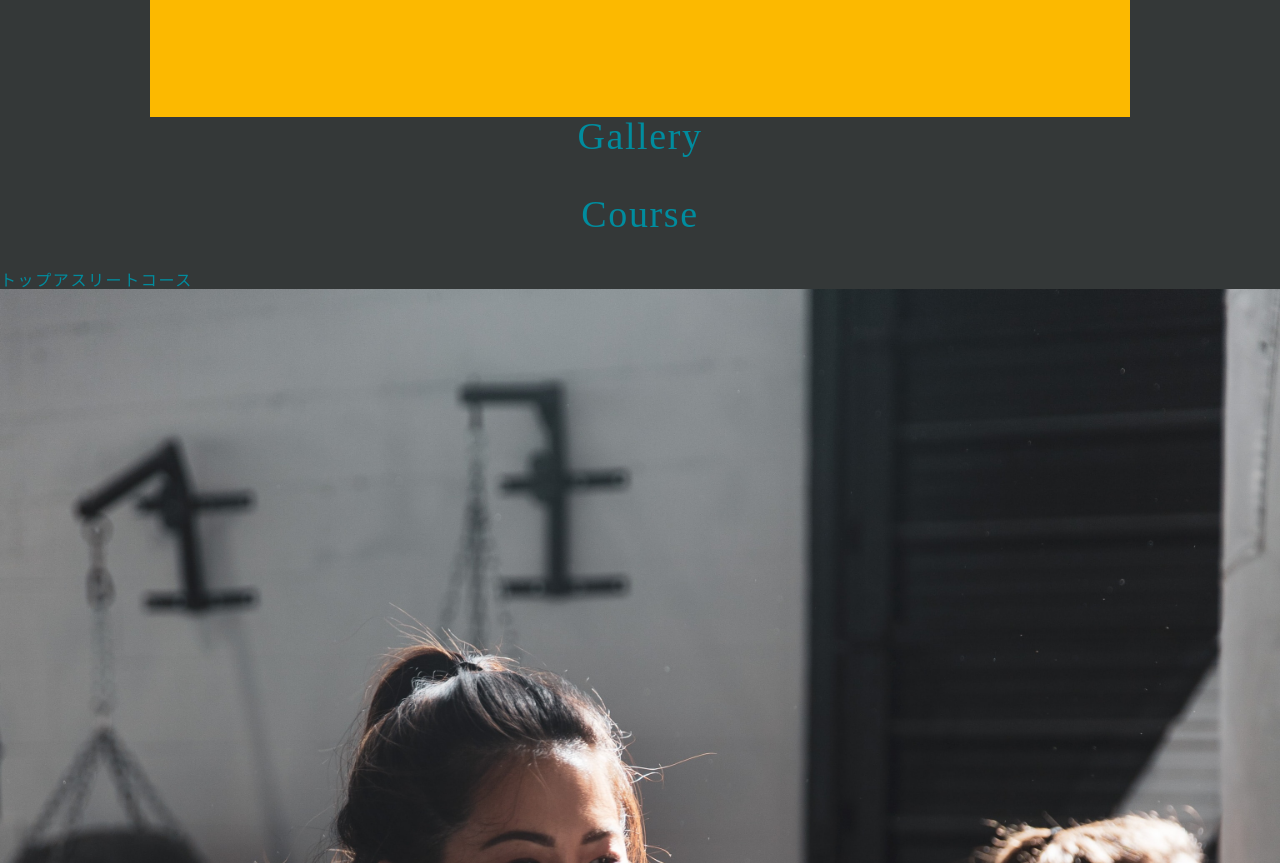
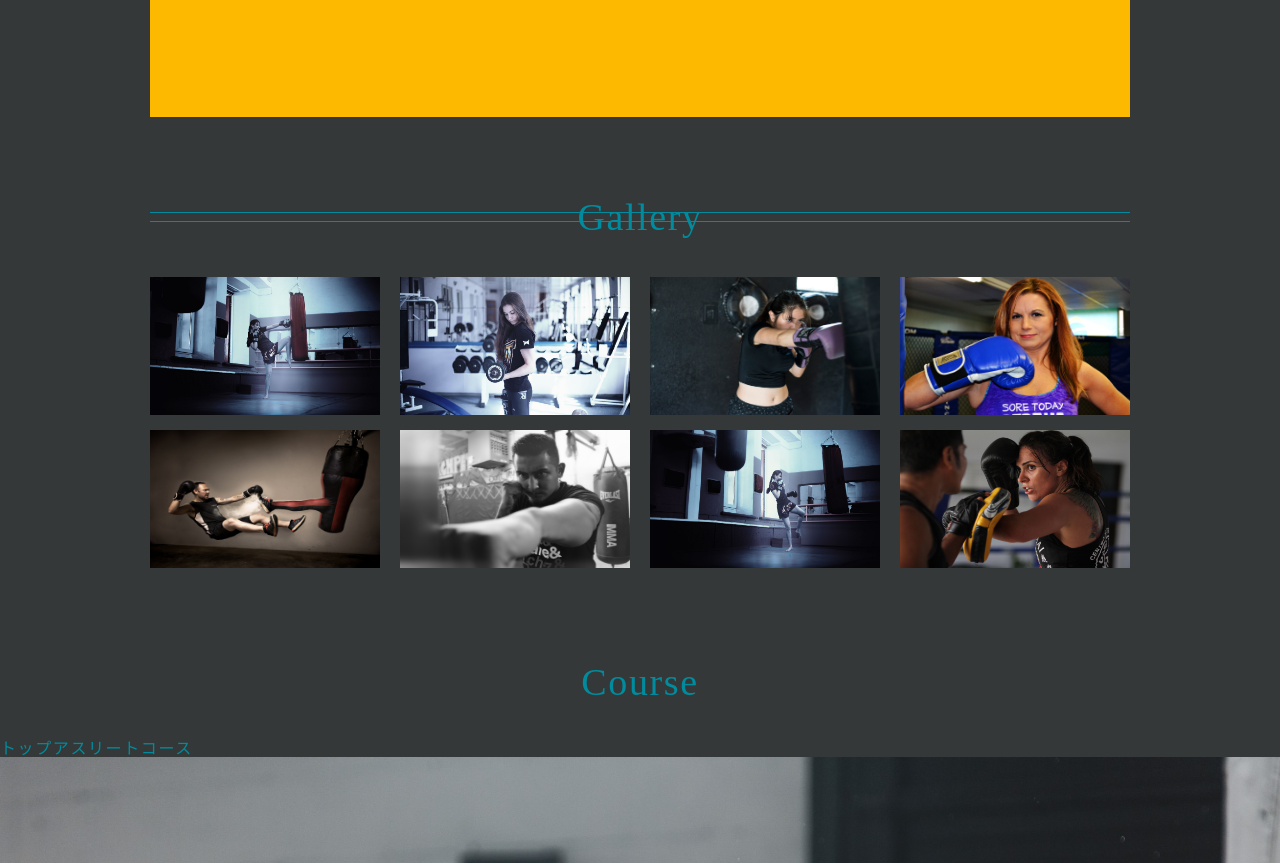
Before and after one commit to i994114/Boxing_practics, a plain HTML site: page index.html in a window 1280 px wide. Shown: the part 1285-2148 px from the top of the page. Drawn offline with nearby package versions, Linux system fonts and the light colour scheme; a web font is replaced by a local one.

Commit message:
gallery部分のfloatによる横並びを実装

```diff
--- a/index.html
+++ b/index.html
@@ -81,13 +81,13 @@
             </li>
             <li class="c-news__item">
               <a class="c-news--item--link">
-                <span class="c-news__date">2022/11/5<br></span>
+                <span class="c-news__date">2022/11/05<br></span>
                 <span class="c-news__topic">新規イベント情報追加</span>
               </a>
             </li>
             <li class="c-news__item">
               <a class="c-news--item--link">
-                <span class="c-news__date">2022/11/3<br></span>
+                <span class="c-news__date">2022/11/03<br></span>
                 <span class="c-news__topic">メニュー増設</span>
               </a>
             </li>
@@ -116,35 +116,51 @@
       </section>
 
       <!-- ギャラリー -->
-      <section class="c-gallery" id="gallery">
+      <section class="c-container c-container__ornament" id="gallery">
         <h2 class="c-container--title">Gallery</h2>
         <div class="c-container__body">
-          <!--
-          <a href="" class="c-gallery">
-            <img class="c-gallery--img" src="./images/course1.jpg" alt="">
+          <div class="c-gallery__group c-gallery__group--float">
+            <a href="" class="c-gallery c-gallery__staff">
+              <div class="c-gallery__boby">
+                <img class="c-gallery--img" src="./images/gallery1.jpg" alt="">
+              </div>
             </a>
-            <a href="" class="c-gallery">
-            <img class="c-gallery--img" src="./images/course2.jpg" alt="">
+            <a href="" class="c-gallery c-gallery__staff">
+              <div class="c-gallery__boby">
+                <img class="c-gallery--img" src="./images/gallery2.jpg" alt="">
+              </div>
             </a>
-          <a href="" class="c-gallery">
-            <img class="c-gallery--img" src="./images/course3.jpg" alt="">
+            <a href="" class="c-gallery c-gallery__staff">
+              <div class="c-gallery__boby">
+                <img class="c-gallery--img" src="./images/gallery3.jpg" alt="">
+              </div>
             </a>
-          <a href="" class="c-gallery">
-            <img class="c-gallery--img" src="./images/course4.jpg" alt="">
+            <a href="" class="c-gallery c-gallery__staff">
+              <div class="c-gallery__boby">
+                <img class="c-gallery--img" src="./images/gallery4.jpg" alt="">
+              </div>
             </a>
-          <a href="" class="c-gallery">
-            <img class="c-gallery--img" src="./images/course5.jpg" alt="">
+            <a href="" class="c-gallery c-gallery__staff">
+              <div class="c-gallery__boby">
+                <img class="c-gallery--img" src="./images/gallery5.jpg" alt="">
+              </div>
             </a>
-            <a href="" class="c-gallery">
-            <img class="c-gallery--img" src="./images/course6.jpg" alt="">
+              <a href="" class="c-gallery c-gallery__staff">
+                <div class="c-gallery__boby">
+                  <img class="c-gallery--img" src="./images/gallery6.jpg" alt="">
+                </div>
             </a>
-          <a href="" class="c-gallery">
-            <img class="c-gallery--img" src="./images/course7.jpg" alt="">
+            <a href="" class="c-gallery c-gallery__staff">
+              <div class="c-gallery__boby">
+                <img class="c-gallery--img" src="./images/gallery7.jpg" alt="">
+              </div>
             </a>
-          <a href="" class="c-gallery">
-            <img class="c-gallery--img" src="./images/course8ß.jpg" alt="">
+            <a href="" class="c-gallery c-gallery__staff">
+              <div class="c-gallery__boby">
+                <img class="c-gallery--img" src="./images/gallery8.jpg" alt="">
+              </div>
             </a>
-          -->
+          </div>
         </div>
       </section>
 
--- a/scss/object/Component/_container.scss
+++ b/scss/object/Component/_container.scss
@@ -1,4 +1,6 @@
 .c-container {
+  padding-top: $section_padding_s;
+  padding-bottom: $section_padding_s;
   @include mq() {
     width: 100%;
   }
--- a/scss/object/Component/_news.scss
+++ b/scss/object/Component/_news.scss
@@ -1,6 +1,4 @@
 .c-news {
   margin: 0 auto;
   // height: $section_size_s;
-  padding-top: $section_padding_s;
-  padding-bottom: $section_padding_s;
 }
--- a/scss/style.scss
+++ b/scss/style.scss
@@ -91,3 +91,41 @@ $breakpoints: (
 
 //utility
 @import '../scss/object/Utility/_font.scss';
+
+
+
+.c-gallery {
+  float: left;
+  //ひとつの画像の横幅は230px
+  //横に4つある画像のうち、右端はmargin-rightつけないので、3で割る
+  margin-right: calc(calc(980px - calc(230px * 4)) / 3);
+  margin-bottom: $space_l;
+  box-sizing: border-box;
+  &__group {
+    &--float {
+      overflow: hidden;
+    }
+  }
+  &__boby {
+    position: relative;
+    padding-top: 60%;
+  }
+  &__staff {
+    width: calc(25% - #{$space_l});
+    &:nth-of-type(4) {
+      margin-right: 0;
+    }
+    &:nth-of-type(8) {
+      margin-right: 0;
+    }
+  }
+  &--img {
+    position: absolute;
+    top: 50%;
+    left: 50%;
+    transform: translate(-50%,-50%);
+    width: 100%;
+    height: 100%;
+  }
+
+}
```
Also changed, not shown: css/style.css. Lines whose indentation alone changed are shown as unchanged.
